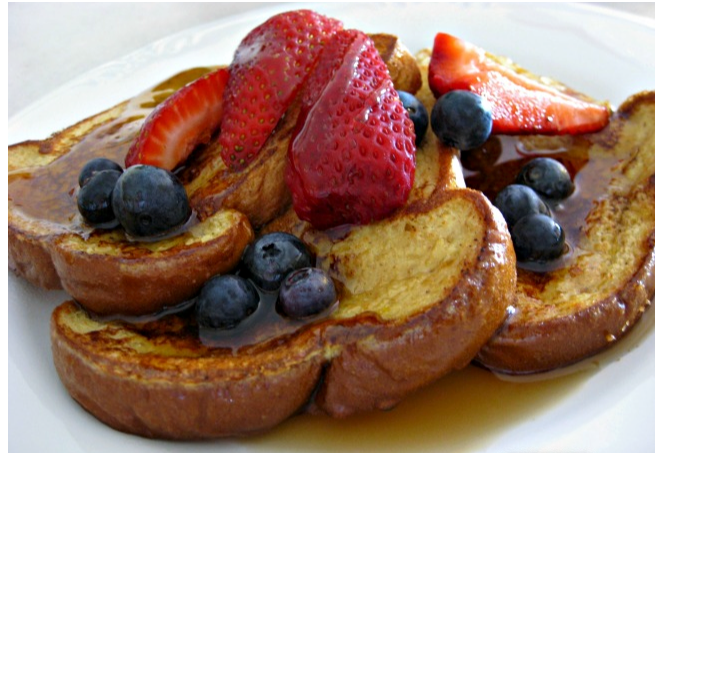
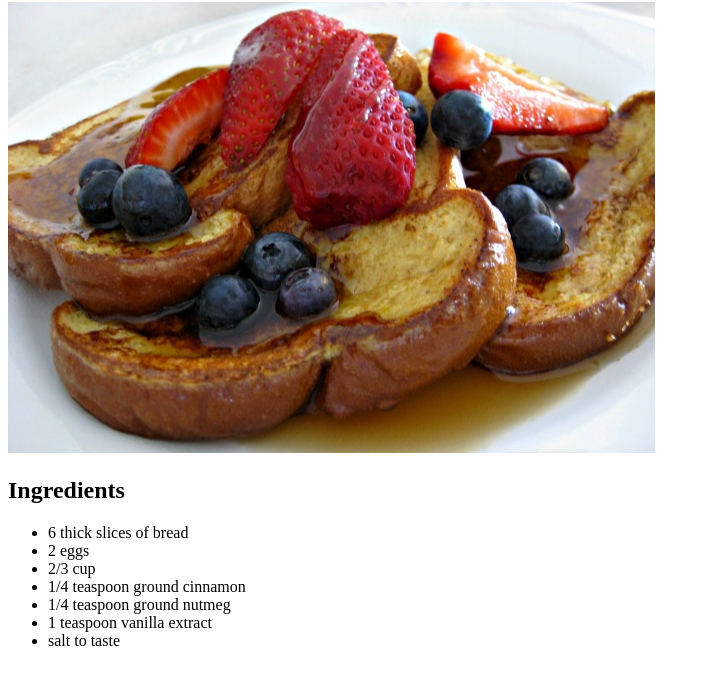
Before and after one commit to MarvCodeReady/odin-recipes, a plain HTML site: page recipes/frenchtoast.html in a window 1280 px wide. Shown: the part 78-762 px from the top of the page, without its empty margins (0-710 px from the left). Drawn offline with Linux system fonts and the light colour scheme.

Commit message:
Added an unordered list to frenchtoast.html

```diff
--- a/recipes/frenchtoast.html
+++ b/recipes/frenchtoast.html
@@ -9,5 +9,16 @@
         <h1>Recipe for french toast</h1>
         <!--here is an img element-->
         <img src="../recipes/odin-images/ft.png" alt="Picture of french toast">
+
+        <p><h2>Ingredients</h2></p>
+        <ul>
+            <li>6 thick slices of bread</li>
+            <li>2 eggs</li>
+            <li>2/3 cup</li>
+            <li>1/4 teaspoon ground cinnamon</li>
+            <li>1/4 teaspoon ground nutmeg</li>
+            <li>1 teaspoon vanilla extract</li>
+            <li>salt to taste</li>
+        </ul>
     </body>
 </html>
```
